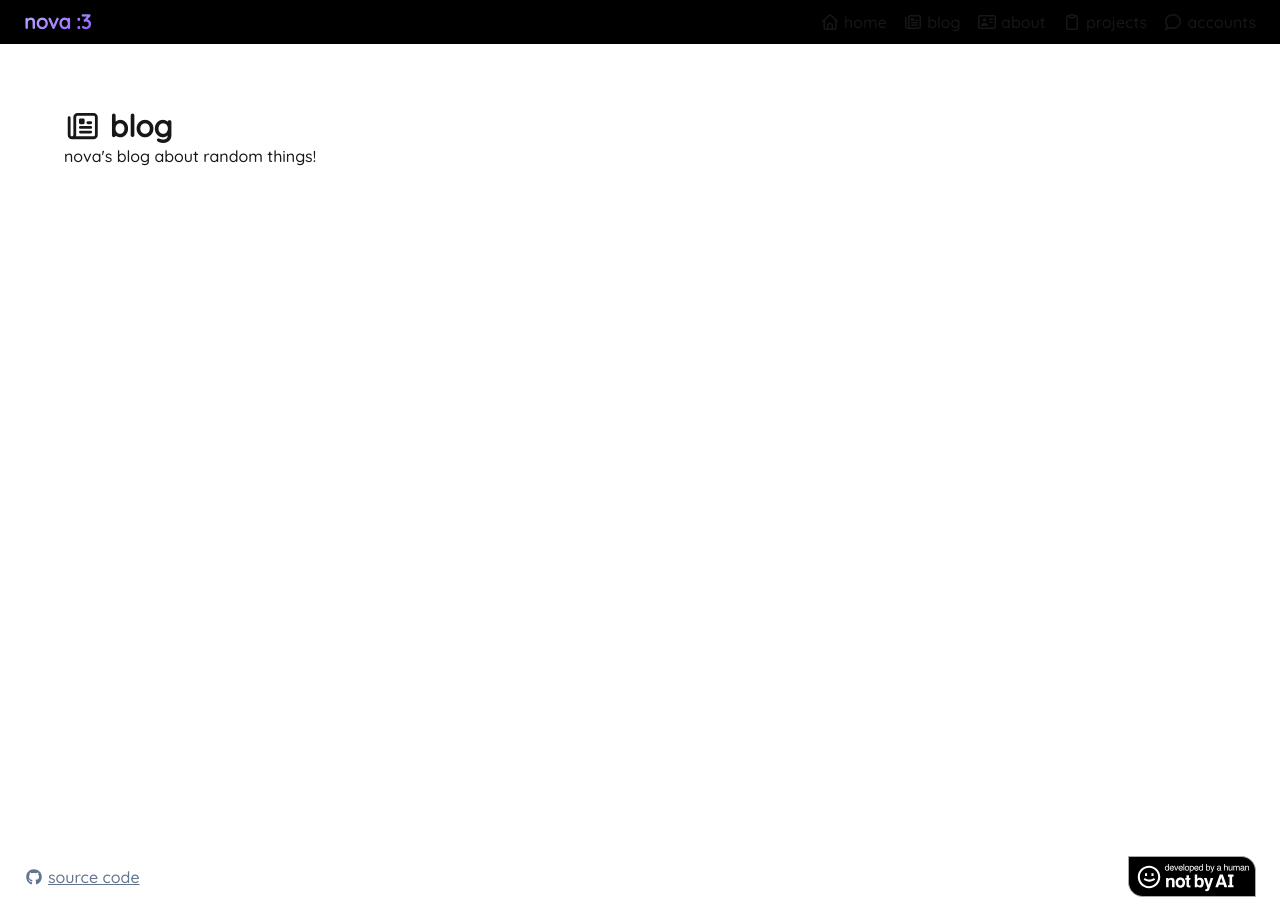
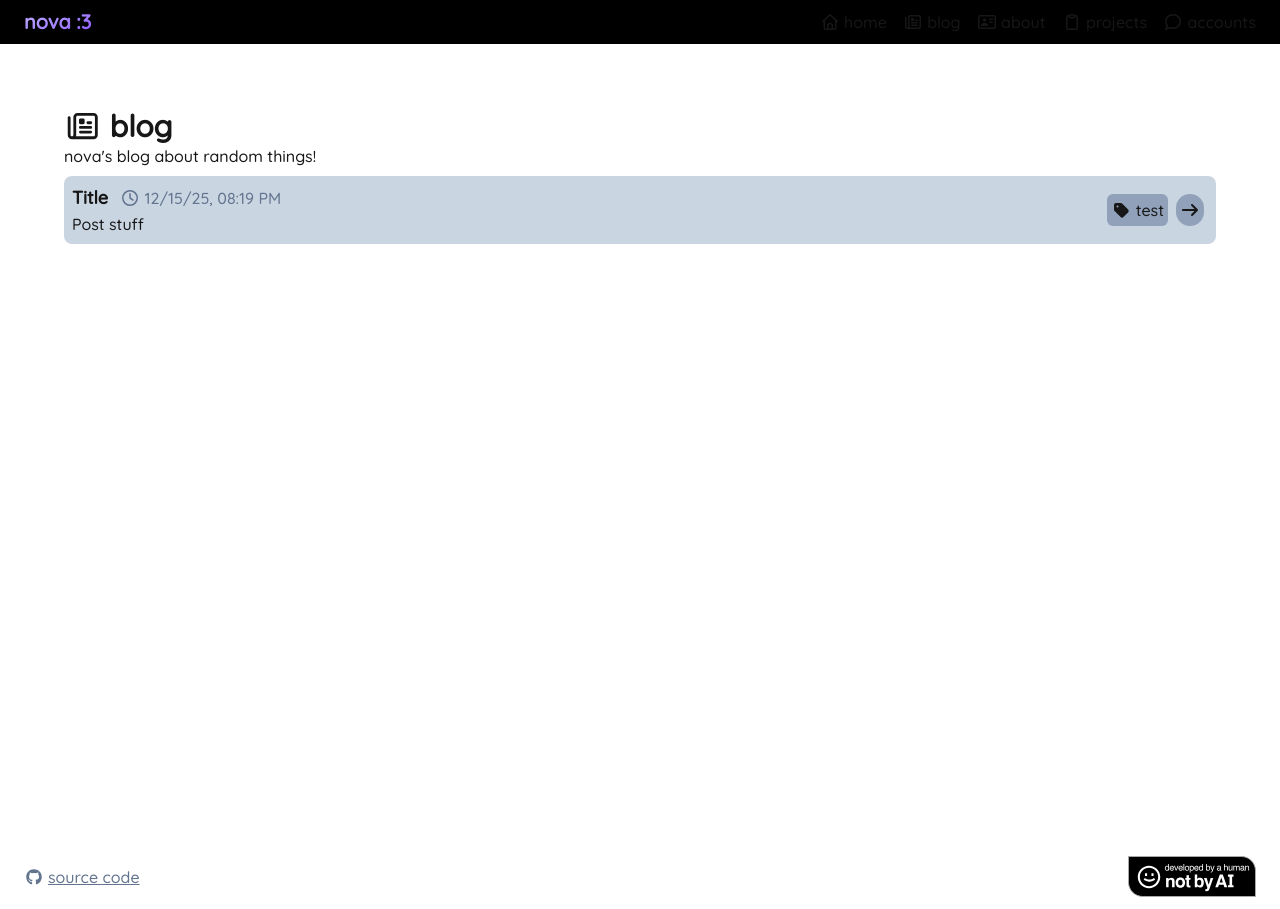
Before and after one commit to aelithron/novatea, a Next.js app: page /blog in a window 1280 px wide. Built offline with nearby package versions, Linux system fonts and the light colour scheme.

Commit message:
start building a blog card system thing :3

```diff
--- a/app/blog/page.tsx
+++ b/app/blog/page.tsx
@@ -1,9 +1,11 @@
 import db from "@/utils/db";
 import { blogTable } from "@/utils/schema";
-import { faNewspaper } from "@fortawesome/free-regular-svg-icons";
-import { faX } from "@fortawesome/free-solid-svg-icons";
+import { faClock, faNewspaper } from "@fortawesome/free-regular-svg-icons";
+import { faArrowRight, faTag, faX } from "@fortawesome/free-solid-svg-icons";
 import { FontAwesomeIcon } from "@fortawesome/react-fontawesome";
 import { Metadata } from "next";
+import { ClientTime } from "../clientui.module";
+import Link from "next/link";
 
 export const dynamic = 'force-dynamic';
 export const metadata: Metadata = { title: "blog" };
@@ -29,9 +31,21 @@ async function BlogPosts() {
     );
   }
   return (
-    <div>
-      {blogPosts.map(post => <div key={post.path}>
-
+    <div className="mt-2">
+      {blogPosts.map(post => <div key={post.path} className="flex p-2 bg-slate-300 dark:bg-slate-800 rounded-lg gap-2 justify-between">
+        <Link href={`/blog/${post.path}`} className="flex gap-2">
+          <div className="flex flex-col">
+            <div className="flex gap-3 items-center">
+              <h1 className="text-lg font-semibold">{post.title}</h1>
+              <p className="text-slate-500"><FontAwesomeIcon icon={faClock} /> <ClientTime date={post.publishedAt} /></p>
+            </div>
+            <p>{post.blurb}</p>
+          </div>
+        </Link>
+        <div className="flex gap-1 items-center">
+          {post.tags.map(tag => <p key={tag} className="bg-slate-400 dark:bg-slate-900 rounded-md p-1"><FontAwesomeIcon icon={faTag} /> {tag}</p>)}
+          <Link href={`/blog/${post.path}`} className="bg-slate-400 dark:bg-slate-900 rounded-full p-1 mx-1 hover:text-sky-500"><FontAwesomeIcon icon={faArrowRight} /></Link>
+        </div>
       </div>)}
     </div>
   )
```
